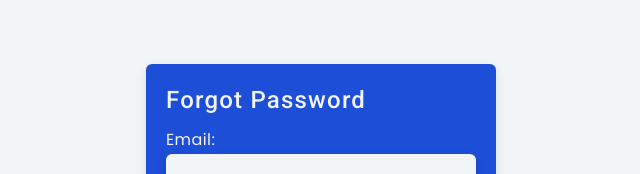
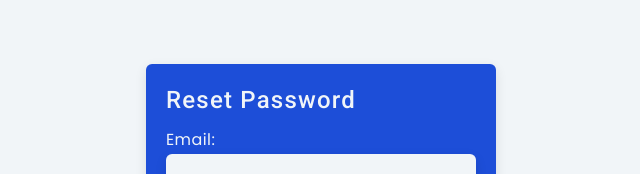
Before and after one commit to kawojue/user-registration, a React (Vite) app in the folder starter/: page /account/password/reset in a window 1280 px wide. Shown: the top 174 px of the page, without its empty margins (319-959 px from the left). Built offline with nearby package versions, Linux system fonts and the light colour scheme.

Commit message:
Update ForgotPswd.tsx

```diff
--- a/starter/src/components/ForgotPswd.tsx
+++ b/starter/src/components/ForgotPswd.tsx
@@ -57,7 +57,7 @@ const ForgotPswd: React.FC = () => {
         { verified ?
             <ResetPswd verified={verified} userId={userId} /> :
             <>
-                <h3 className="section-h3">Forgot Password</h3>
+                <h3 className="section-h3">Reset Password</h3>
                 <form className="form" method="POST"
                 onSubmit={e => e.preventDefault()}>
                     <article className="form-center">
```
